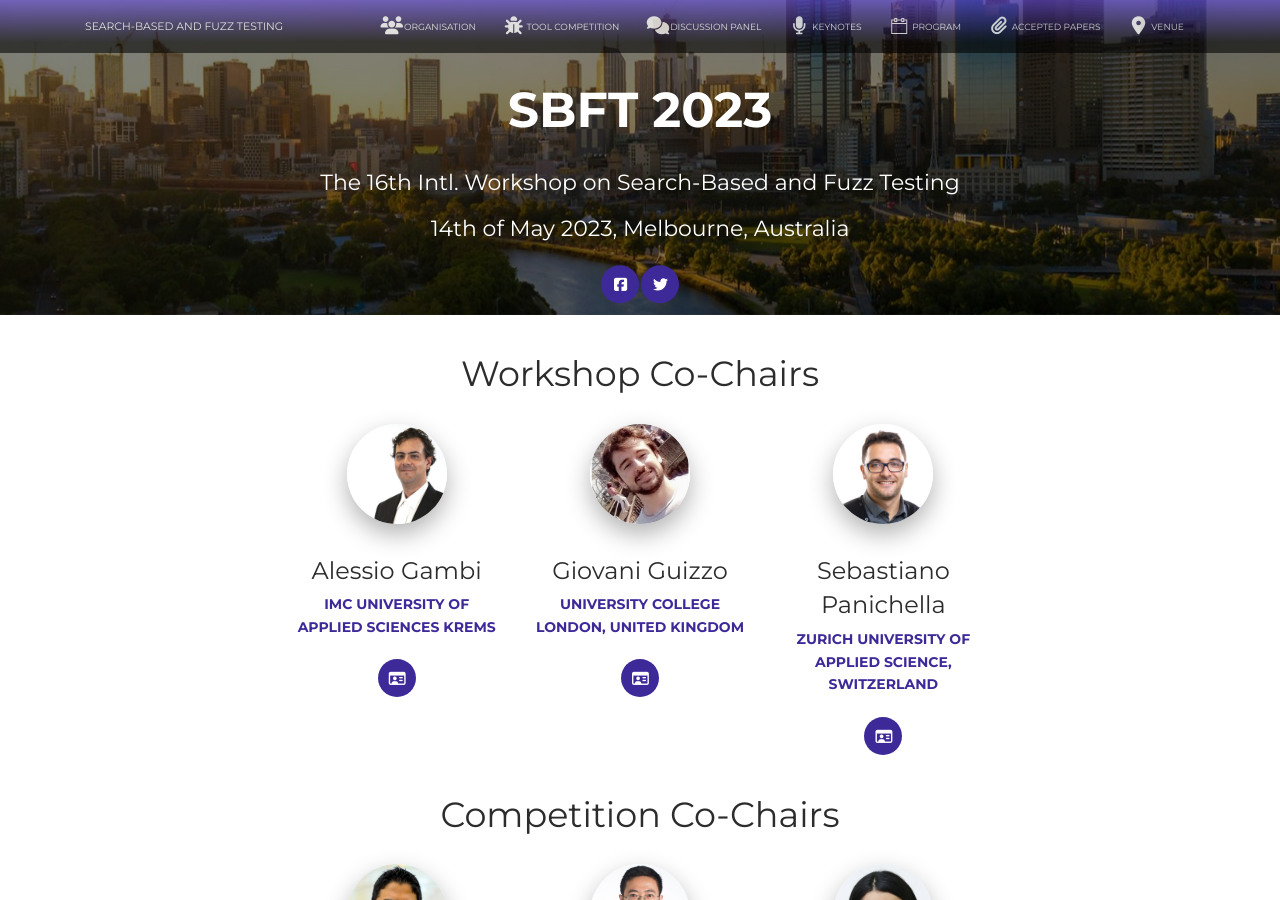
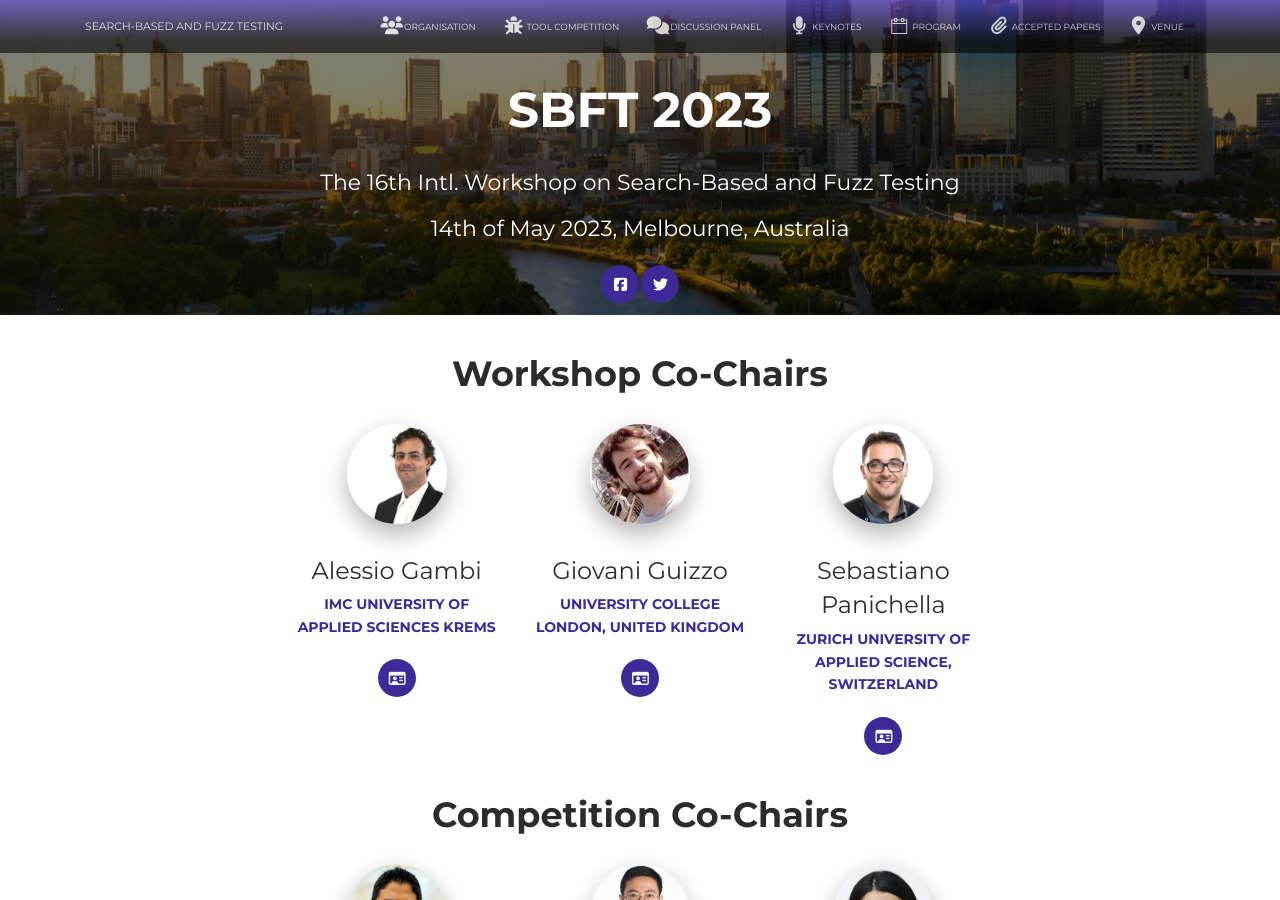
Before and after one commit to sbft23/sbft23.github.io, a Jekyll site: the page built from organisation/index.html, in a window 1280 px wide and 900 px high. Built offline with Jekyll 4.4.1, drawn with Linux system fonts in a browser that asks for light colours; nearby versions of some CDN libraries.

Commit message:
Changed a few fonts

```diff
--- a/organisation/index.html
+++ b/organisation/index.html
@@ -6,7 +6,7 @@ layout: default
 <div class="col-md-8 ml-auto mr-auto text-left">
   <div class="section section-team text-center">
     <div class="container">
-      <h2 class="subtitle">Workshop Co-Chairs</h2>
+      <h2 class="title">Workshop Co-Chairs</h2>
       <div class="team">
         <div class="row">
           {% assign members = site.data.organisation.cochairs | sort: "name" %}
@@ -18,7 +18,7 @@ layout: default
     </div>
     <br>
     <div class="container">
-      <h2 class="subtitle">Competition Co-Chairs</h2>
+      <h2 class="title">Competition Co-Chairs</h2>
       <div class="team">
         <div class="row">
           {% assign members = site.data.organisation.competition | sort: "name" %}
@@ -30,7 +30,7 @@ layout: default
     </div>
     <br>
     <div class="container">
-      <h2 class="subtitle">Website Chair</h2>
+      <h2 class="title">Website Chair</h2>
       <div class="team">
         <div class="row">
           {% assign members = site.data.organisation.webchair | sort: "name" %}
@@ -42,7 +42,7 @@ layout: default
     </div>
      <br>
     <div class="container">
-      <h2 class="subtitle">Virtualisation Support & Student Volunteer</h2>
+      <h2 class="title">Virtualisation Support & Student Volunteer</h2>
       <div class="team">
         <div class="row">
           {% assign members = site.data.organisation.virtualisation | sort: "name" %}
@@ -54,7 +54,7 @@ layout: default
     </div>
     <br><br>
     <div class="container">
-      <h2 class="subtitle text-center">Program Committee</h2>
+      <h2 class="title text-center">Program Committee</h2>
       <div class="table-condensed">
         <table class="committee-table">
           {% assign members = site.data.organisation.pc | sort: "name" %}
--- a/papers/index.html
+++ b/papers/index.html
@@ -3,7 +3,7 @@ title: SBFT'23 Accepted Papers
 layout: default
 ---
 <div class="col-md-8 ml-auto mr-auto text-left">
-    <h2>Accepted Papers and Tools</h2>
+    <h1 class="title">Accepted Papers and Tools</h1>
 
     <br>
 
--- a/program/index.html
+++ b/program/index.html
@@ -7,7 +7,7 @@ layout: default
         <div class="ml-auto mr-auto text-left">
             <div class="section section-team text-center">
                 <div class="container">
-                    <h2 class="subtitle text-center">Workshop Program</h2>
+                    <h1 class="title text-center">Workshop Program</h1>
                     <p>All times for Melbourne VIC, Australia - UTC+11</p>
                     <br>
                 </div>
```
